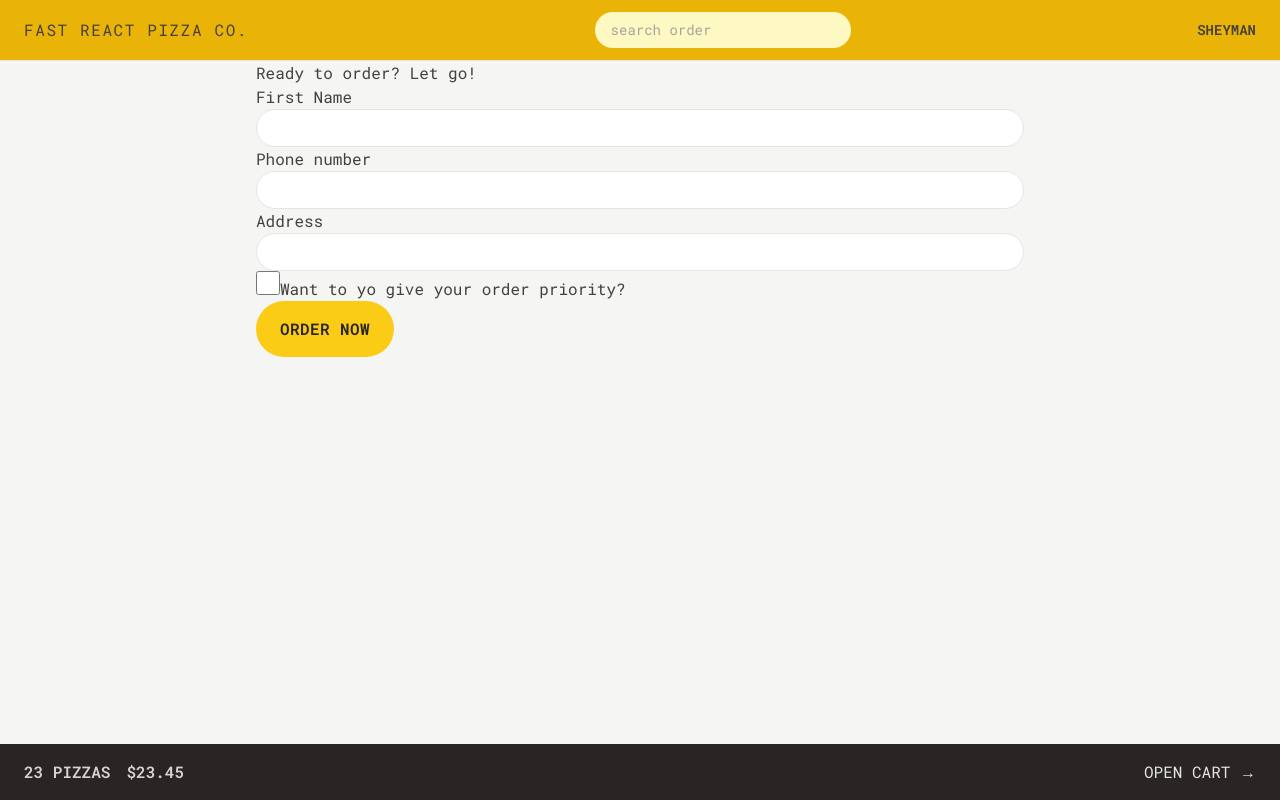
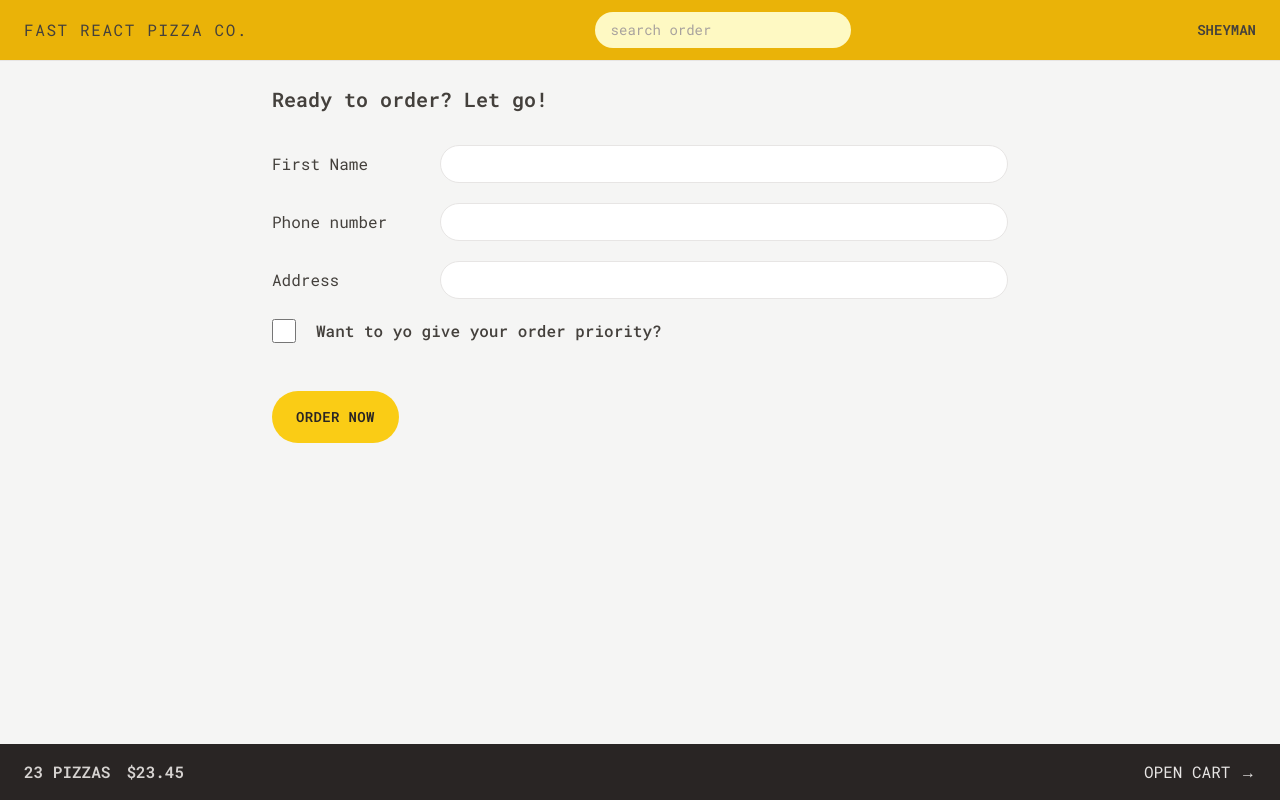
Before and after one commit to olaniyansheyi/fastest-pizza-app, a React (Vite) app: page /order/new in a window 1280 px wide. Built offline with nearby package versions, Linux system fonts and the light colour scheme.

Commit message:
new feature

```diff
--- a/src/features/order/CreateOrder.jsx
+++ b/src/features/order/CreateOrder.jsx
@@ -43,32 +43,33 @@
   const cart = fakeCart;
 
   return (
-    <div>
-      <h2>Ready to order? Let go!</h2>
+    <div className="px-4 py-6">
+      <h2 className="mb-8 font-semibold text-xl ">Ready to order? Let go!</h2>
 
       <Form method="POST">
-        <div>
-          <label>First Name</label>
-          <input type="text" name="customer" required className="input"  />
+        <div className="mb-5 flex gap-2 flex-col sm:flex-row sm:items-center">
+          <label className="sm:basis-40">First Name</label>
+          <input type="text" name="customer" required className="input grow "  />
         </div>
 
-        <div>
-          <label>Phone number</label>
-          <div>
-            <input type="tel" name="phone" required className="input"  />
+        <div className="mb-5 flex gap-2 flex-col sm:flex-row sm:items-center">
+          <label className="sm:basis-40">Phone number</label>
+          <div className="grow">
+            <input type="tel" name="phone" required className="input w-full" />
+            {formErrors?.phone && <p className=" text-xs p-2 mt-2 text-red-700 bg-red-100 rounded-md">{formErrors.phone}</p>}
           </div>
-          {formErrors?.phone && <p>{formErrors.phone}</p>}
+
         </div>
 
-        <div>
-          <label>Address</label>
-          <div>
+        <div className="mb-5 flex gap-2 flex-col sm:flex-row sm:items-center">
+          <label className="basis-40">Address</label>
+          <div className="grow">
             <input type="text" name="address"
-            className="input"  required />
+            className="input w-full"  required />
           </div>
         </div>
 
-        <div>
+        <div className="mb-12 flex gap-5 items-center">
           <input
             type="checkbox"
             name="priority"
@@ -78,7 +79,7 @@
             // value={withPriority}
             // onChange={(e) => setWithPriority(e.target.checked)}
           />
-          <label htmlFor="priority">Want to yo give your order priority?</label>
+          <label htmlFor="priority" className="font-medium">Want to yo give your order priority?</label>
         </div>
 
         <div>
--- a/src/index.css
+++ b/src/index.css
@@ -3,7 +3,7 @@
 @tailwind utilities;
 @layer components {
   .input {
-    @apply rounded-full border border-stone-200 px-4 py-2 focus:outline-none text-sm transition-all duration-300 placeholder:text-stone-400 focus:ring focus:ring-yellow-400 w-full md:px-6;
+    @apply rounded-full border border-stone-200 px-4 py-2 focus:outline-none text-sm transition-all duration-300 placeholder:text-stone-400 focus:ring focus:ring-yellow-400  md:px-6;
 
   }
   .loader {
--- a/src/ui/Button.jsx
+++ b/src/ui/Button.jsx
@@ -5,13 +5,13 @@
 
 
 
-    const base = 'bg-yellow-400 uppercase font-semibold text-stone-800 tracking-wide rounded-full hover:bg-yellow-300 transition-colors duration-300 focus:outline-none focus:ring focus:ring-yellow-300 focus:bg-yellow-300 focus:ring-offset-2 disabled:cursor-not-allowed';
+    const base = ' text-sm bg-yellow-400 uppercase font-semibold text-stone-800 tracking-wide rounded-full hover:bg-yellow-300 transition-colors duration-300 focus:outline-none focus:ring focus:ring-yellow-300 focus:bg-yellow-300 focus:ring-offset-2 disabled:cursor-not-allowed';
 
     const styles = {
         primary: base + ' px-4 py-3 sm:px-6 sm:py-4',
 
         small: base + ' py-2 px-4 md:py-2.5 md:px-5 text-xs',
-        secondary: ' border-2 border-stone-300 uppercase font-semibold text-stone-800 tracking-wide rounded-full hover:bg-stone-300 transition-colors duration-300 focus:outline-none focus:ring focus:ring-stone-800 focus:bg-stone-200 focus:ring-offset-2 hover:text-stone-800 disabled:cursor-not-allowed py-2.5 px-4 md:px-6 md:py-3.5',
+        secondary: '  text-sm border-2 border-stone-300 uppercase font-semibold text-stone-800 tracking-wide rounded-full hover:bg-stone-300 transition-colors duration-300 focus:outline-none focus:ring focus:ring-stone-800 focus:bg-stone-200 focus:ring-offset-2 hover:text-stone-800 disabled:cursor-not-allowed py-2.5 px-4 md:px-6 md:py-3.5',
     }
 
     if (to) return <Link className={styles[type]} to={to}>{ children}</Link>
```
Also changed, not shown: index.html (+2 -2 lines).
